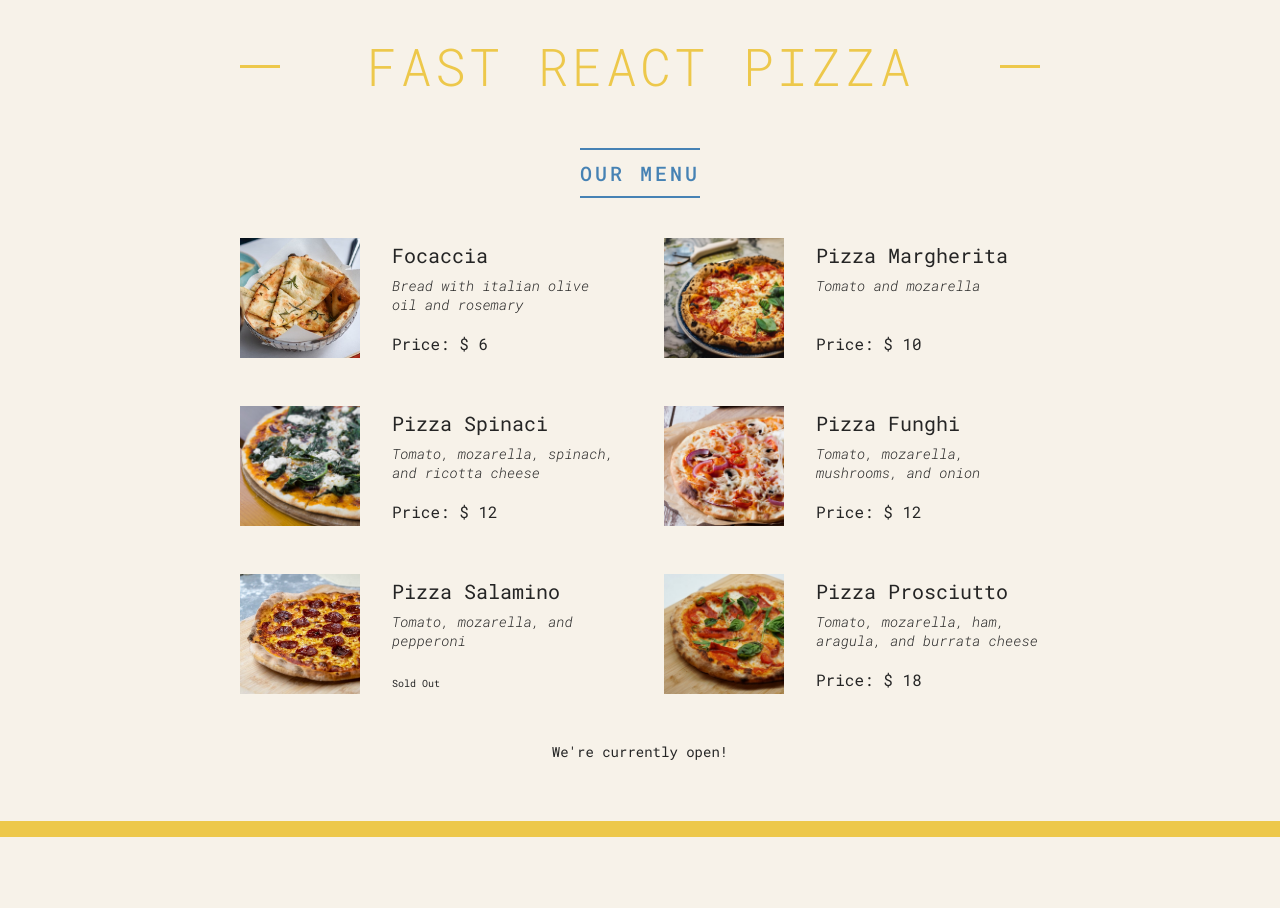
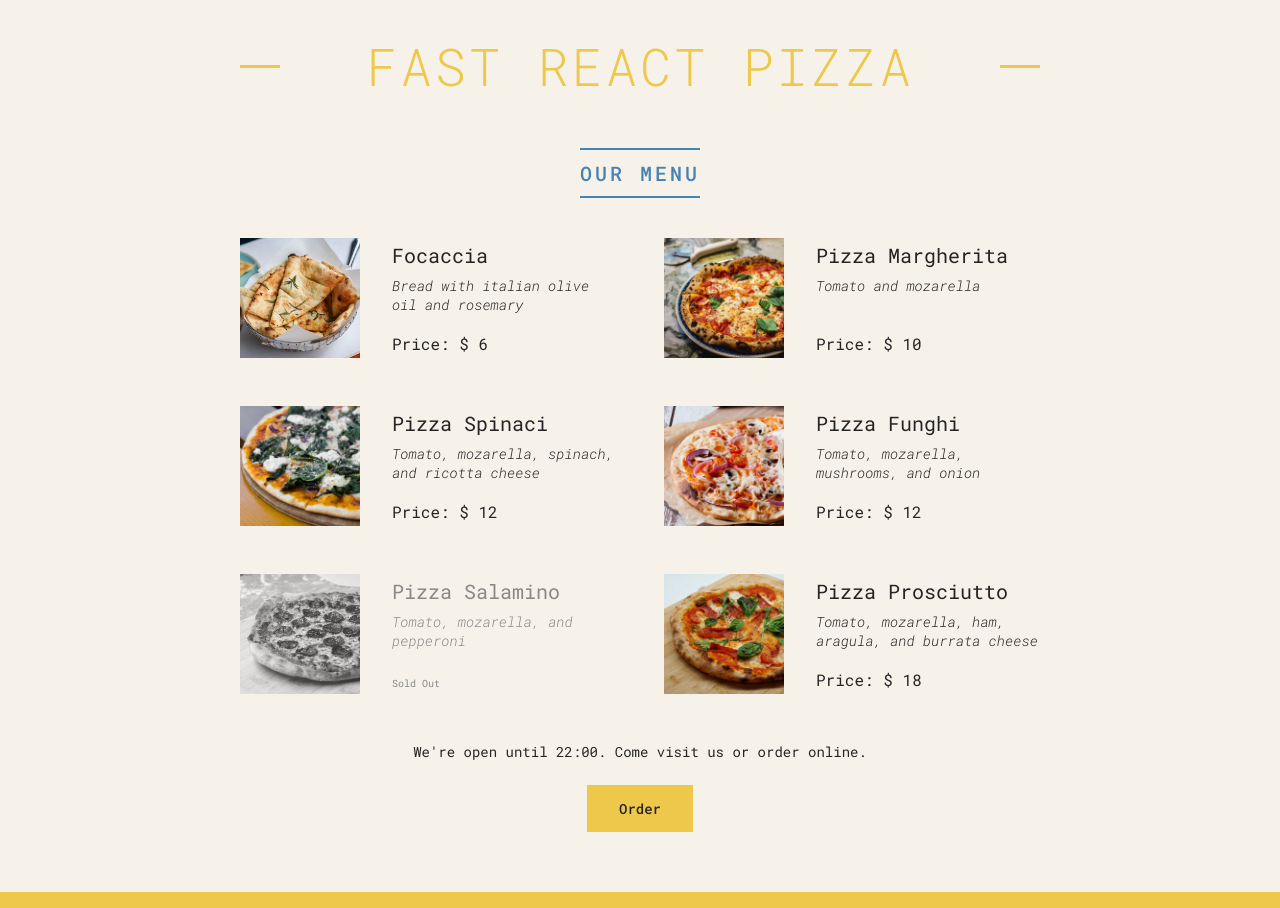
Before and after one commit to BillStephens2022/Pizza-React, a React (Create React App) app: page / in a window 1280 px wide. Before the commit the page ends 837 px from the top, so only its background shows below. Built offline with nearby package versions, Linux system fonts and the light colour scheme.

Commit message:
added some conditional rendering and styles

```diff
--- a/src/components/Footer.jsx
+++ b/src/components/Footer.jsx
@@ -5,7 +5,17 @@ export default function Footer() {
   const isOpen = hour >= openHour && hour < closeHour;
   return (
     <footer className="footer">
-      {isOpen ? "We're currently open!" : "Sorry, we're closed."}
+      {isOpen ? (
+        <div className="order">
+          <p>We're open until {closeHour}:00. Come visit us or order online.</p>
+          <button className="btn">Order</button>
+        </div>
+      ) : (
+        <p>
+          Sorry, we're closed. Please come back between {openHour}:00 and{" "}
+          {closeHour}:00
+        </p>
+      )}
     </footer>
   );
 }
--- a/src/components/Menu.jsx
+++ b/src/components/Menu.jsx
@@ -2,15 +2,20 @@ import Pizza from "./Pizza";
 import { pizzaData } from "../data/data";
 
 export default function Menu() {
-  console.log(pizzaData);
+  const numPizzas = pizzaData.length;
+
   return (
     <main className="menu">
       <h2 style={{ color: "steelblue", fontSize: "2rem" }}>Our Menu</h2>
-      <ul className="pizzas">
-        {pizzaData.map((pizza) => {
-          return <Pizza key={pizza.name} {...pizza} />;
-        })}
-      </ul>
+      {numPizzas > 0 ? (
+        <ul className="pizzas">
+          {pizzaData.map((pizza) => {
+            return <Pizza key={pizza.name} {...pizza} />;
+          })}
+        </ul>
+      ) : (
+        <p>We're still working on our menu. Please come back later :)</p>
+      )}
     </main>
   );
 }
--- a/src/components/Pizza.jsx
+++ b/src/components/Pizza.jsx
@@ -1,7 +1,7 @@
 export default function Pizza(props) {
   const { name, ingredients, photoName, price, soldOut } = props;
   return (
-    <li className="pizza">
+    <li className={`pizza ${soldOut ? "sold-out" : ""}`}>
       <img src={photoName} alt={name} />
       <div>
         <h3>{name}</h3>
```
